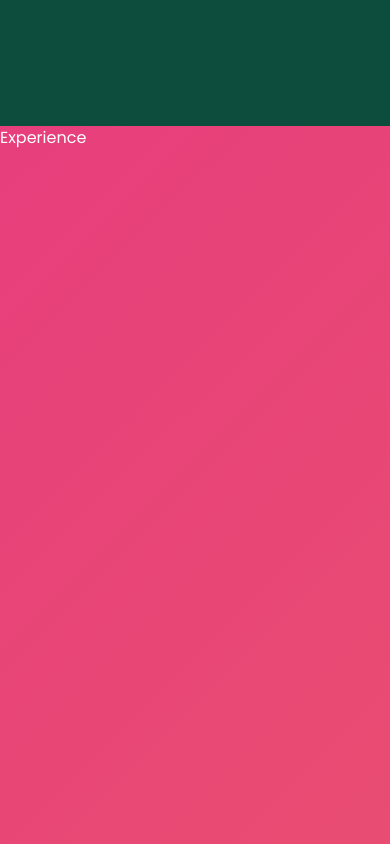
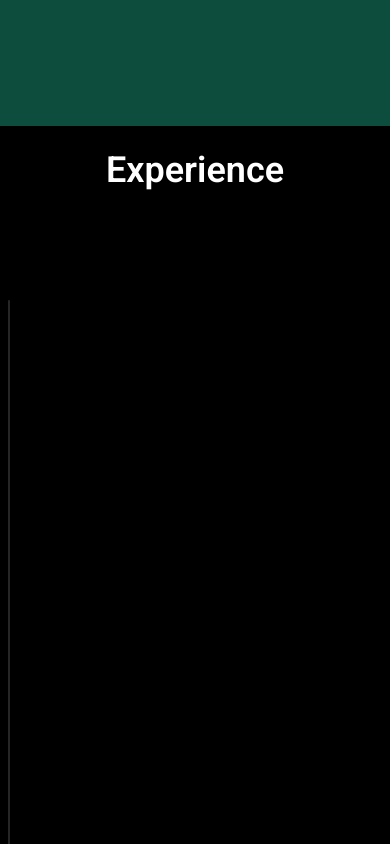
Before and after one commit to devankit07/My-Folio, a React (Vite) app: page / in a window 390 px wide. Shown: the part 4660-5504 px from the top of the page. Built offline with nearby package versions, Linux system fonts and the light colour scheme.

Commit message:
experience done

```diff
--- a/src/sections/Experience.jsx
+++ b/src/sections/Experience.jsx
@@ -1,11 +1,188 @@
-import React from 'react'
+import { motion, useScroll, useTransform } from "framer-motion";
+import { useEffect, useMemo, useRef, useState } from "react";
+
+const experiences = [
+  {
+    role: "Web Developer",
+    company: "Brain Mentors",
+    duration: "2022",
+    description:
+      "Built high-performance apps, integrated AI features, improved engagement by 10%.",
+  },
+  {
+    role: "Web Developer Intern",
+    company: "Mobisoft Technologies",
+    duration: "2022 - 2023",
+    description: "Gained hands-on web development experience.",
+  },
+  {
+    role: "Graduate Engineer",
+    company: "HCL Technologies",
+    duration: "2024 - 2025",
+    description:
+      "Built frontend of GenAI-powered PV Intake App with Next.js & TS for US client.",
+  },
+];
+
+function ExperienceItem({ exp, idx, start, end, scrollYProgress, layout }) {
+  const progress = useTransform(scrollYProgress, [start, end], [0, 1]);
+  const opacity = progress;
+  const y = useTransform(progress, [0, 1], [20, 0]);
+
+  if (layout === "mobile") {
+    return (
+      <div className="relative flex items-start">
+        <motion.div
+          className="absolute left-0 w-6 h-6 rounded-full bg-white z-20"
+          style={{ scale: progress, opacity }}
+        />
+
+        <motion.div
+          className="absolute left-2 top-3 w-6 h-[2px] bg-white/40"
+          style={{ opacity }}
+        />
+
+        <motion.article
+          className="ml-10 bg-gray-900/90 border border-gray-700 rounded-xl p-6 w-full"
+          style={{ opacity, y }}
+        >
+          <h3 className="text-lg font-semibold">{exp.role}</h3>
+          <p className="text-sm text-gray-400">
+            {exp.company} | {exp.duration}
+          </p>
+          <p className="text-sm text-gray-300 mt-2">{exp.description}</p>
+        </motion.article>
+      </div>
+    );
+  }
+
+  const isTop = idx % 2 === 0;
+
+  return (
+    <div className="relative flex-1 flex justify-center">
+      {/* Circle */}
+      <motion.div
+        className="absolute top-1/2 -translate-y-1/2 w-6 h-6 rounded-full bg-white z-20"
+        style={{ scale: progress, opacity }}
+      />
+
+      <motion.div
+        className={`absolute w-[2px] bg-white/40 ${
+          isTop ? "top-[50%] h-16" : "bottom-[50%] h-16"
+        }`}
+        style={{ opacity }}
+      />
+
+      <motion.article
+        className={`absolute ${
+          isTop ? "top-[calc(50%+4rem)]" : "bottom-[calc(50%+4rem)]"
+        } bg-gray-900/90 border border-gray-700 rounded-xl p-6 w-[320px]`}
+        style={{ opacity, y }}
+      >
+        <h3 className="text-lg font-semibold">{exp.role}</h3>
+        <p className="text-sm text-gray-400">
+          {exp.company} | {exp.duration}
+        </p>
+        <p className="text-sm text-gray-300 mt-2">{exp.description}</p>
+      </motion.article>
+    </div>
+  );
+}
 
 const Experience = () => {
+  const sceneRef = useRef(null);
+  const [isMobile, setIsMobile] = useState(false);
+
+  useEffect(() => {
+    const checkMobile = () => setIsMobile(window.innerWidth < 768);
+    checkMobile();
+    window.addEventListener("resize", checkMobile);
+    return () => window.removeEventListener("resize", checkMobile);
+  }, []);
+
+  const sceneHeightVh = isMobile
+    ? 160 * experiences.length
+    : 120 * experiences.length;
+
+  const { scrollYProgress } = useScroll({
+    target: sceneRef,
+    offset: ["start start", "end end"],
+  });
+
+  const thresholds = useMemo(
+    () => experiences.map((_, i) => (i + 1) / experiences.length),
+    []
+  );
+
+  const lineSize = useTransform(scrollYProgress, (v) => `${v * 100}%`);
+
   return (
-    <div className='w-full h-screen'>
-      Experience
-    </div>
-  )
-}
+    <section id="Experience" className="relative bg-black text-white">
+      <div
+        ref={sceneRef}
+        style={{ height: `${sceneHeightVh}vh`, minHeight: "120vh" }}
+        className="relative"
+      >
+        <div className="sticky top-0 h-screen flex flex-col">
+          <h2 className="text-4xl sm:text-5xl font-semibold mt-6 text-center">
+            Experience
+          </h2>
 
-export default Experience
+          <div className="flex flex-1 items-center justify-center px-6 pb-10">
+            {!isMobile && (
+              <div className="relative w-full max-w-6xl mx-auto">
+                <div className="h-[4px] bg-white/20 rounded">
+                  <motion.div
+                    className="absolute left-0 top-0 h-[4px] bg-white rounded origin-left"
+                    style={{ width: lineSize }}
+                  />
+                </div>
+
+                <div className="relative flex justify-between mt-10">
+                  {experiences.map((exp, idx) => (
+                    <ExperienceItem
+                      key={idx}
+                      exp={exp}
+                      idx={idx}
+                      start={idx === 0 ? 0 : thresholds[idx - 1]}
+                      end={thresholds[idx]}
+                      scrollYProgress={scrollYProgress}
+                      layout="desktop"
+                    />
+                  ))}
+                </div>
+              </div>
+            )}
+          </div>
+
+          {isMobile && (
+            <div className="relative w-full max-w-md mx-auto">
+              <div className="absolute left-2 top-0 bottom-0 w-[2px] bg-white/15 rounded">
+                <motion.div
+                  className="absolute top-0 left-0 w-full bg-white origin-top rounded"
+                  style={{ height: lineSize }}
+                />
+              </div>
+
+              <div className="relative flex flex-col gap-12 mt-6 pb-28">
+                {experiences.map((exp, idx) => (
+                  <ExperienceItem
+                    key={idx}
+                    exp={exp}
+                    idx={idx}
+                    start={idx === 0 ? 0 : thresholds[idx - 1]}
+                    end={thresholds[idx]}
+                    scrollYProgress={scrollYProgress}
+                    layout="mobile"
+                  />
+                ))}
+              </div>
+            </div>
+          )}
+        </div>
+      </div>
+    </section>
+  );
+};
+
+export default Experience;
```
